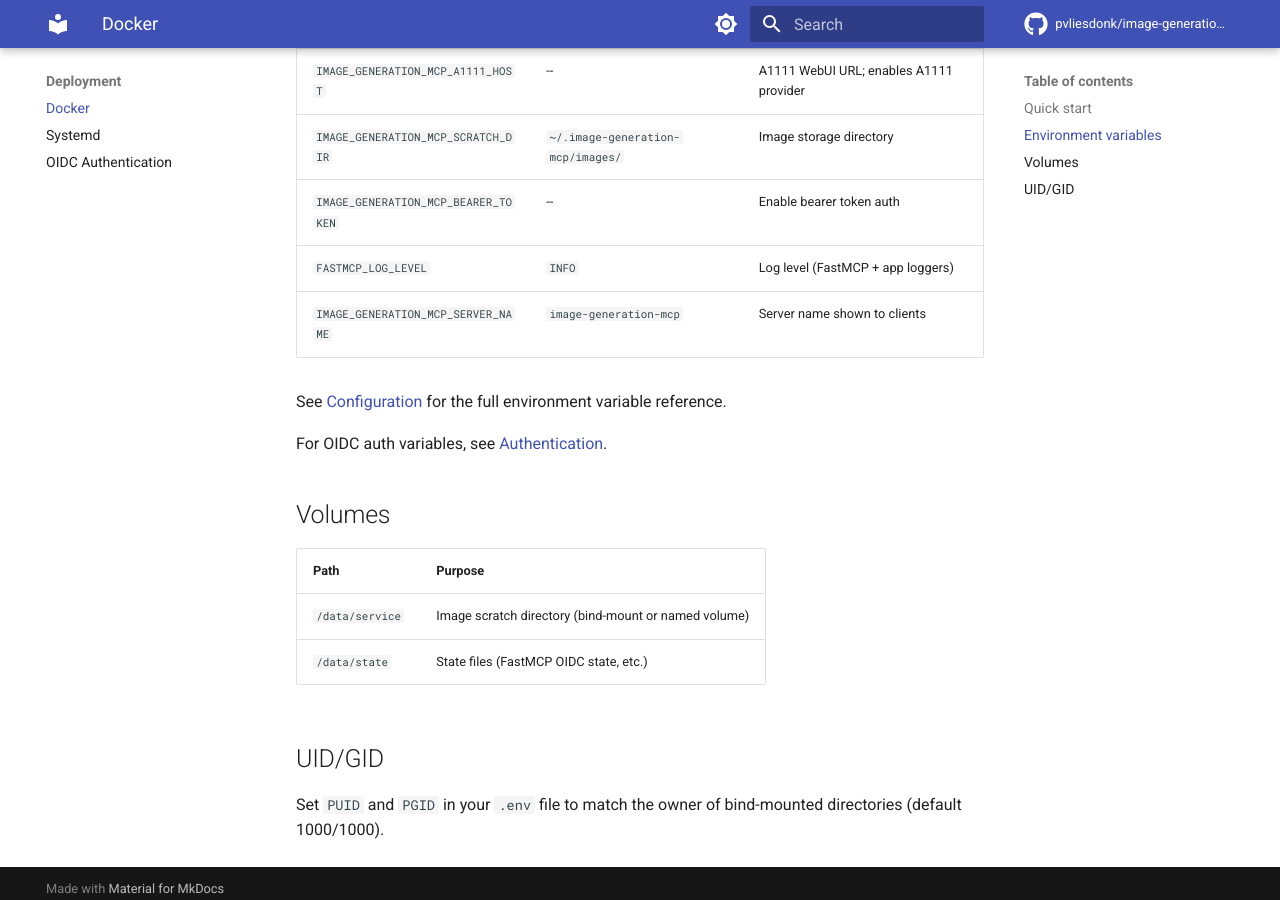
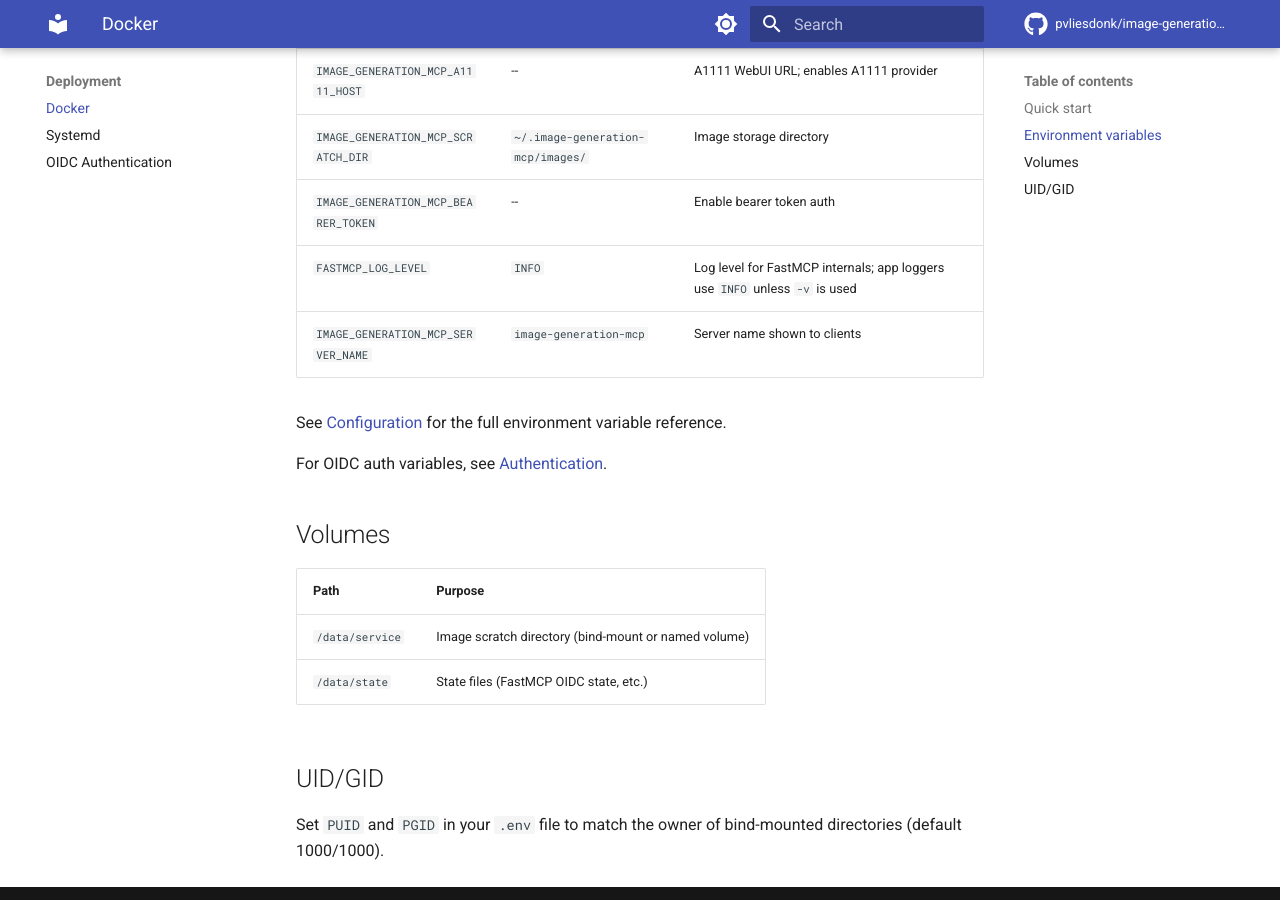
Before and after one commit to pvliesdonk/image-generation-mcp, an MkDocs documentation site: the page built from docs/deployment/docker.md, in a window 1280 px wide and 900 px high, scrolled down 581 px. Built offline with MkDocs 1.6.1 and Material for MkDocs 9.7.7, drawn with Linux system fonts in a browser that asks for light colours; comment, search, counter and statistics services are not loaded.

Commit message:
fix: address PR #82 review comments
- Fix FASTMCP_LOG_LEVEL doc descriptions in README and docker.md to
  clarify it controls FastMCP internals only, not app loggers
- Rename `handler` to `cmd` to avoid shadowing logging.StreamHandler

Co-Authored-By: Claude Opus 4.6 <noreply@anthropic.com>

```diff
--- a/docs/deployment/docker.md
+++ b/docs/deployment/docker.md
@@ -17,7 +17,7 @@ The server listens on port 8000 with HTTP transport by default.
 | `IMAGE_GENERATION_MCP_A1111_HOST` | -- | A1111 WebUI URL; enables A1111 provider |
 | `IMAGE_GENERATION_MCP_SCRATCH_DIR` | `~/.image-generation-mcp/images/` | Image storage directory |
 | `IMAGE_GENERATION_MCP_BEARER_TOKEN` | -- | Enable bearer token auth |
-| `FASTMCP_LOG_LEVEL` | `INFO` | Log level (FastMCP + app loggers) |
+| `FASTMCP_LOG_LEVEL` | `INFO` | Log level for FastMCP internals; app loggers use `INFO` unless `-v` is used |
 | `IMAGE_GENERATION_MCP_SERVER_NAME` | `image-generation-mcp` | Server name shown to clients |
 
 See [Configuration](../configuration.md) for the full environment variable reference.
```
Also changed, not shown: README.md (+1 -1 lines), 1 other file.
